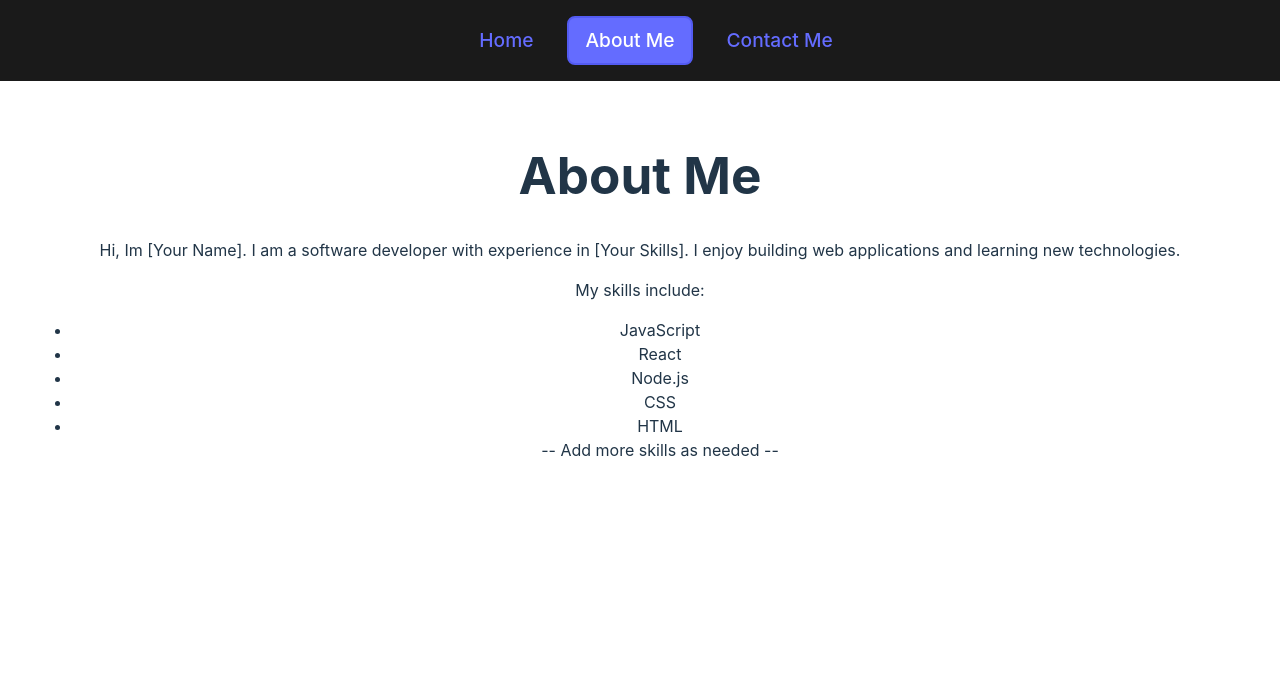
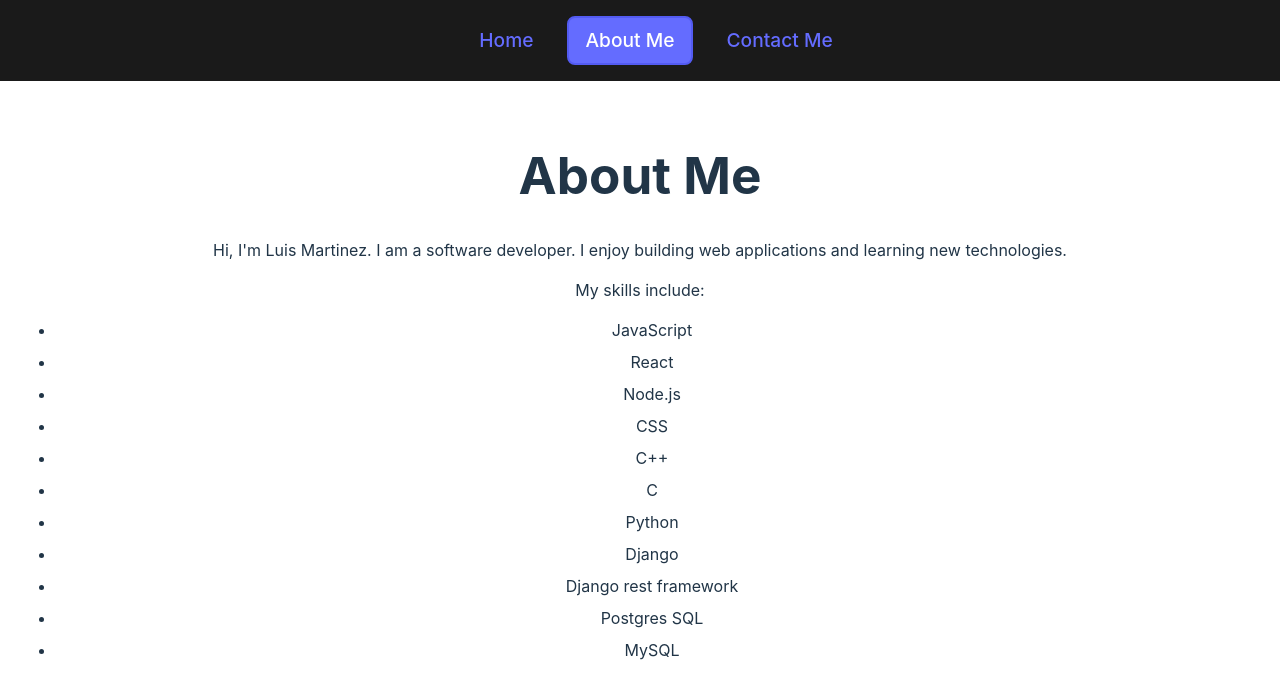
Before and after one commit to Lmx154/mywebsite, a React (Vite) app: page /about in a window 1280 px wide. Shown: the top 698 px of the page. Built offline with nearby package versions, Linux system fonts and the light colour scheme.

Commit message:
adjustments to About.jsx

```diff
--- a/index.html
+++ b/index.html
@@ -3,7 +3,7 @@
     <head>
         <meta charset="UTF-8" />
         <meta name="viewport" content="width=device-width, initial-scale=1.0" />
-        <title>[Your Name]'s Portfolio</title>
+        <title>Luis' Portfolio</title>
         <meta
             name="description"
             content="Welcome to [Your Name]'s portfolio website. Learn more about my skills, experience, and how to contact me."
--- a/src/App.css
+++ b/src/App.css
@@ -98,3 +98,13 @@ form button {
 form button:hover {
     background-color: #535bf2;
 }
+
+.about ul {
+    list-style-type: disc; /* Ensure bullet points are used */
+    padding-left: 1.5rem; /* Add some padding to the left for indentation */
+    margin-top: 0.5rem; /* Reduce the top margin to bring the list closer to the preceding text */
+}
+
+.about li {
+    margin-bottom: 0.5rem; /* Add some space between list items */
+}
--- a/src/pages/About.jsx
+++ b/src/pages/About.jsx
@@ -3,21 +3,25 @@ function About() {
     <div className="about">
       <h1>About Me</h1>
       <p>
-        Hi, Im [Your Name]. I am a software developer with experience in [Your
-        Skills]. I enjoy building web applications and learning new
-        technologies.
+        Hi, I'm Luis Martinez. I am a software developer. I enjoy building web
+        applications and learning new technologies.
       </p>
-      <p>
-        My skills include:
+      <p>My skills include:</p>
       <ul>
         <li>JavaScript</li>
         <li>React</li>
         <li>Node.js</li>
         <li>CSS</li>
-          <li>HTML</li>
-          -- Add more skills as needed --
+        <li>C++</li>
+        <li>C</li>
+        <li>Python</li>
+        <li>Django</li>
+        <li>Django rest framework</li>
+        <li>Postgres SQL</li>
+        <li>MySQL</li>
+
+        {/* Add more skills as needed */}
       </ul>
-      </p>
     </div>
   );
 }
--- a/src/pages/Home.jsx
+++ b/src/pages/Home.jsx
@@ -5,12 +5,15 @@ function Home() {
     <div className="home">
       <h1>Welcome to My Portfolio</h1>
       <img src={profilePic} alt="Profile" className="profile-pic" />
-      <p>Hi, Im [Your Name], a passionate developer.</p>
+      <p>Hi, I'm Luis Martinez, a passionate developer.</p>
       <div className="links">
-        <a href="https://github.com/yourusername" target="_blank">
+        <a href="https://github.com/Lmx154" target="_blank">
           GitHub
         </a>
-        <a href="https://linkedin.com/in/yourusername" target="_blank">
+        <a
+          href="https://www.linkedin.com/in/luis-martinez-1174b8199/"
+          target="_blank"
+        >
           LinkedIn
         </a>
       </div>
```
Also changed, not shown: 1 other file (tests, documents, lock files or other folders). Lines whose indentation alone changed are shown as unchanged.
